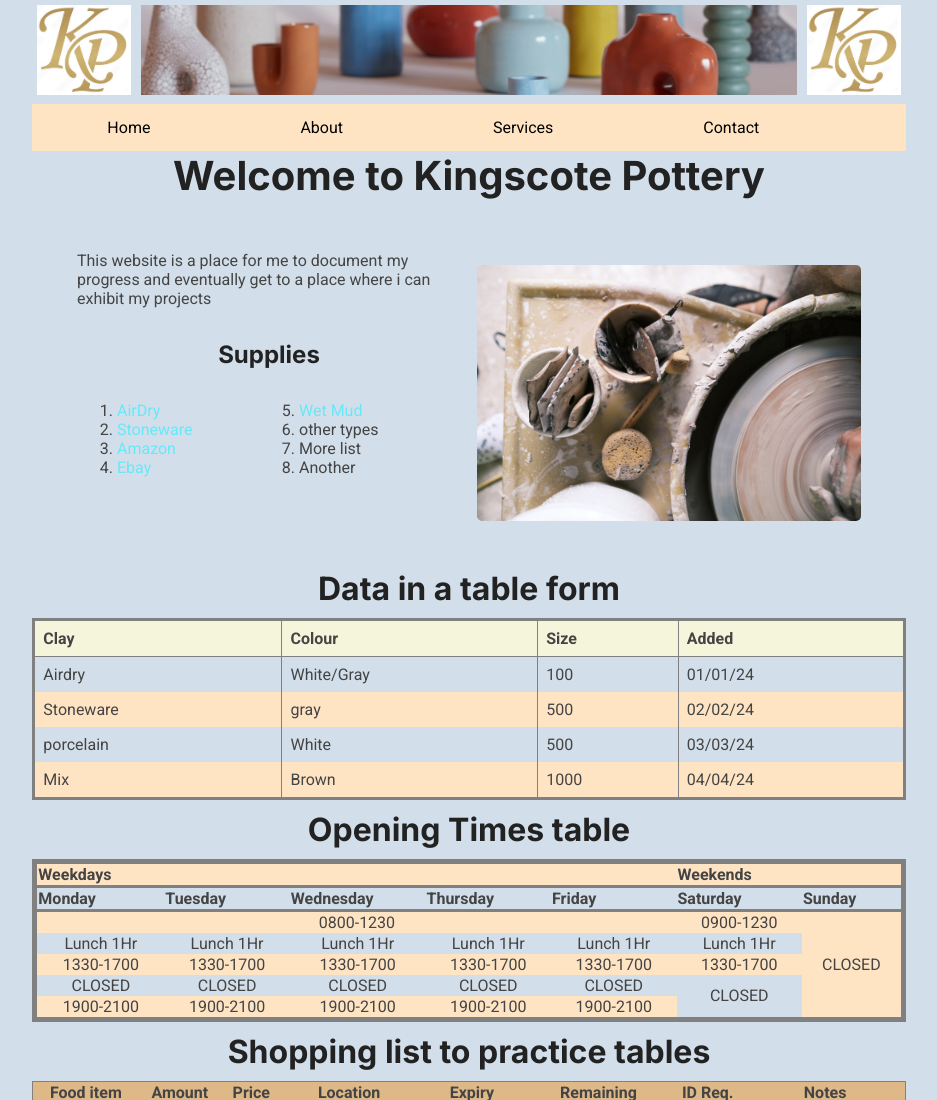
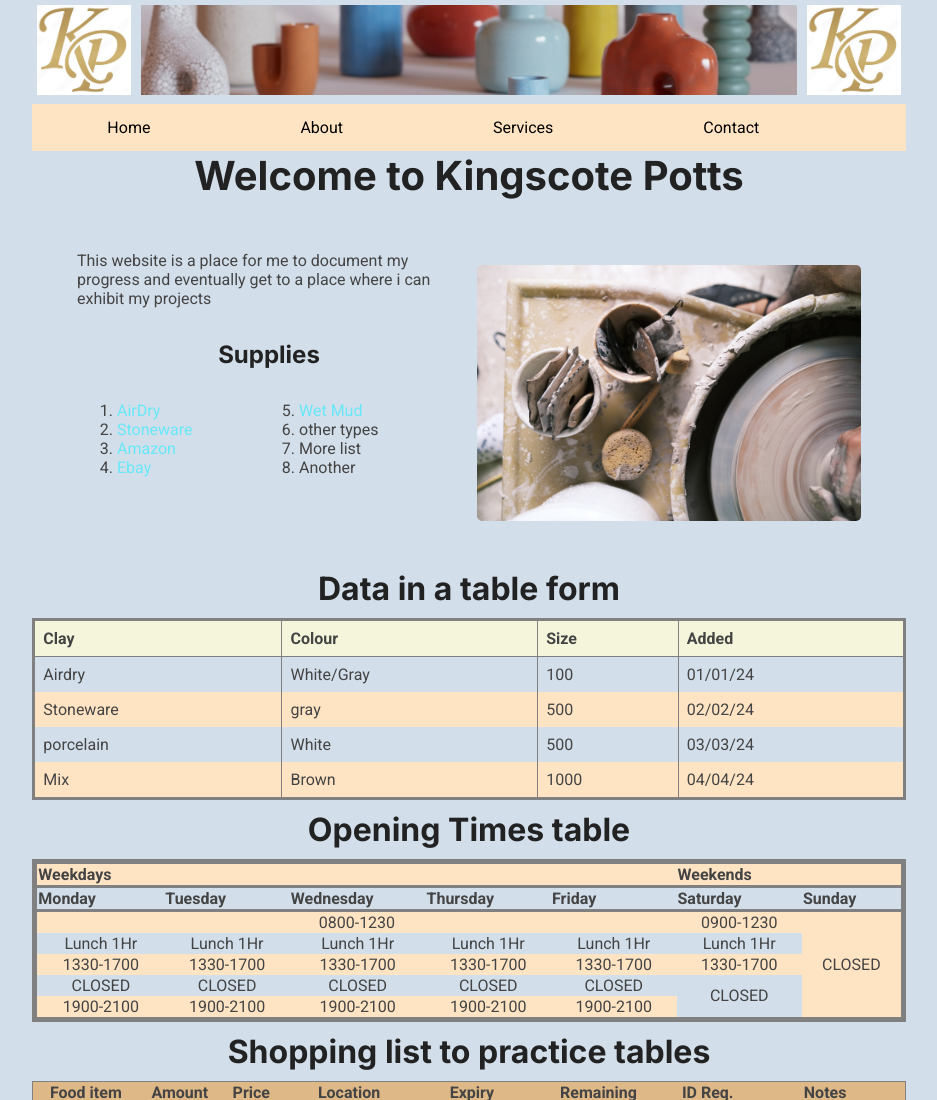
Before and after one commit to GRANDALISM/kingscote-pottery, a plain HTML site: page src/index.html in a window 1280 px wide. Shown: the top 1100 px of the page, without its empty margins (171-1108 px from the left). Drawn offline with Linux system fonts and the light colour scheme.

Commit message:
updated html <h1>

```diff
--- a/src/index.html
+++ b/src/index.html
@@ -51,7 +51,7 @@
         </nav>
 
         <H1>
-            Welcome to Kingscote Pottery
+            Welcome to Kingscote Potts
         </H1>
 
         <div id="about">
```
